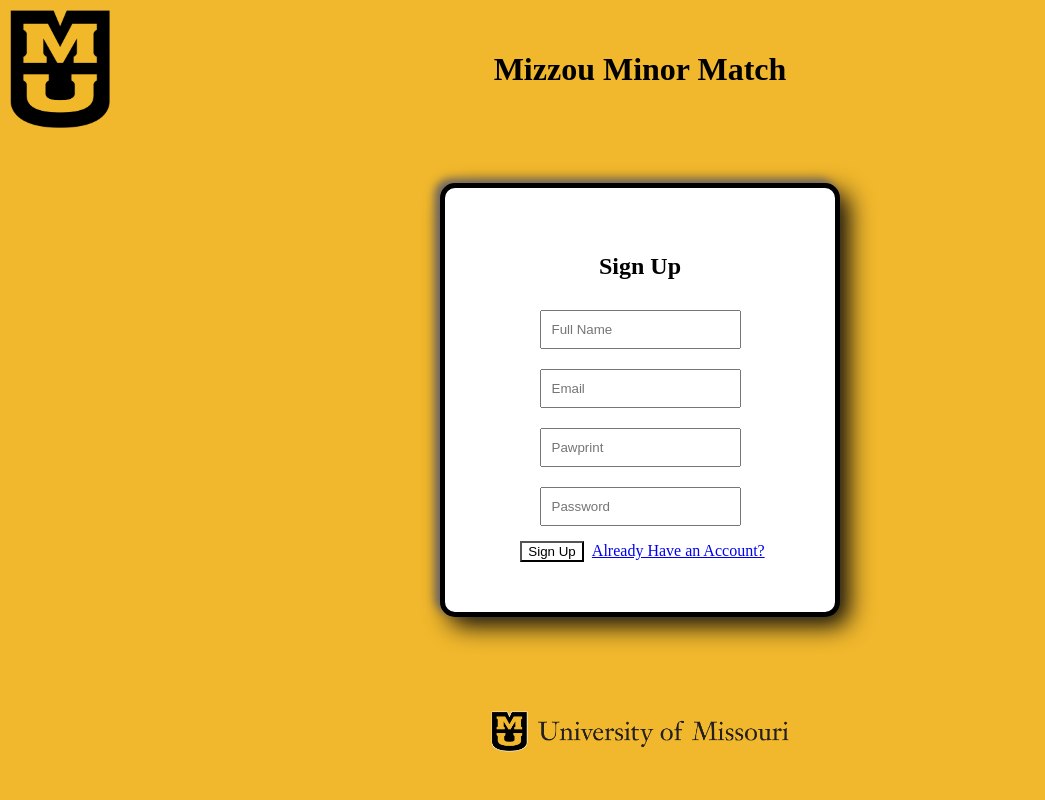
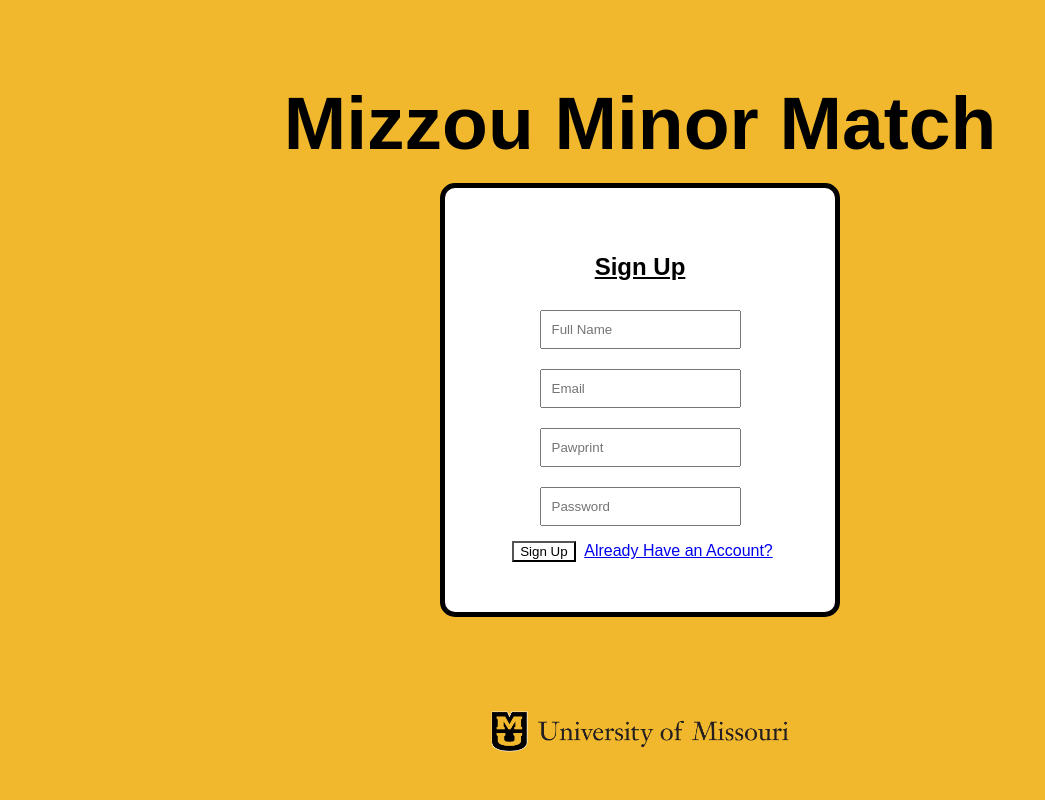
Before and after one commit to cbach321/Captstone, a PHP site: the page made by MU Minor Selection Application/index.html in a window 1280 px wide. Shown: the whole page, without its empty margins (0-1045 px from the left). Run offline with PHP 8.4, Linux system fonts and the light colour scheme; some libraries are stand-ins or nearby versions.

Commit message:
Struggling with CSS

```diff
--- a/MU Minor Selection Application/_login.css
+++ b/MU Minor Selection Application/_login.css
@@ -5,7 +5,7 @@ body {
     background: linear-gradient(to right, #F1B82D, #000000); /* W3C, IE 10+/ Edge, Firefox 16+, Chrome 26+, Opera 12+, Safari 7+ */
     padding: 0;
     margin: 0;
-    font-family: 'Graphik Condensed', 'Clarendon URW', 'Open Sans' ;
+    font-family: 'Graphik', sans-serif;;
     color: #000;
 }
 
--- a/MU Minor Selection Application/index.html
+++ b/MU Minor Selection Application/index.html
@@ -13,7 +13,7 @@
                 width: 100vw;
                 margin: 0px;
                 background-color: #F1B82D;
-                font-family: Sans-Serif "Graphik";
+                font-family: 'Graphik', sans-serif;
             }
 
             input{
@@ -32,7 +32,7 @@
               padding: 45px 35px 45px;
               margin: auto;
               background-color: white;
-              box-shadow: -5px -4px 8px #6c6565, 9px 9px 25px #0b0b0b;
+             /* box-shadow: -5px -4px 8px #6c6565, 9px 9px 25px #0b0b0b; */
               border-radius: 15px;
                 width: 25%;
 
@@ -47,6 +47,7 @@
             margin-bottom: 30px;
                position: fixed;
                 top: 0;
+                font-size: 75px;
 
             }
             .center{
@@ -58,6 +59,7 @@
               color: black;
               border-color: black;
                 margin: 5px;
+                font-family: 'Graphik', sans-serif;
             }
             footer {
 
@@ -81,10 +83,13 @@
                    left: 0px;
                 margin: 10px;
             }
+            h2{
+                text-decoration: underline;
+            }
         </style>
     </head>
     <body>
-        <div> <img src ="University_of_Missouri_logo.png" width ="100px" height= auto class= "logo"></div>
+       <!-- <div> <img src ="University_of_Missouri_logo.png" width ="100px" height= auto class= "logo"></div> -->
         <h1> Mizzou Minor Match</h1>
 
         <div class= "border signupSize center">
```
Also changed, not shown: MU Minor Selection Application/CreateProfile.html (+18 -7 lines), MU Minor Selection Application/_createprofile.css (+17 -14 lines), 1 other file.
